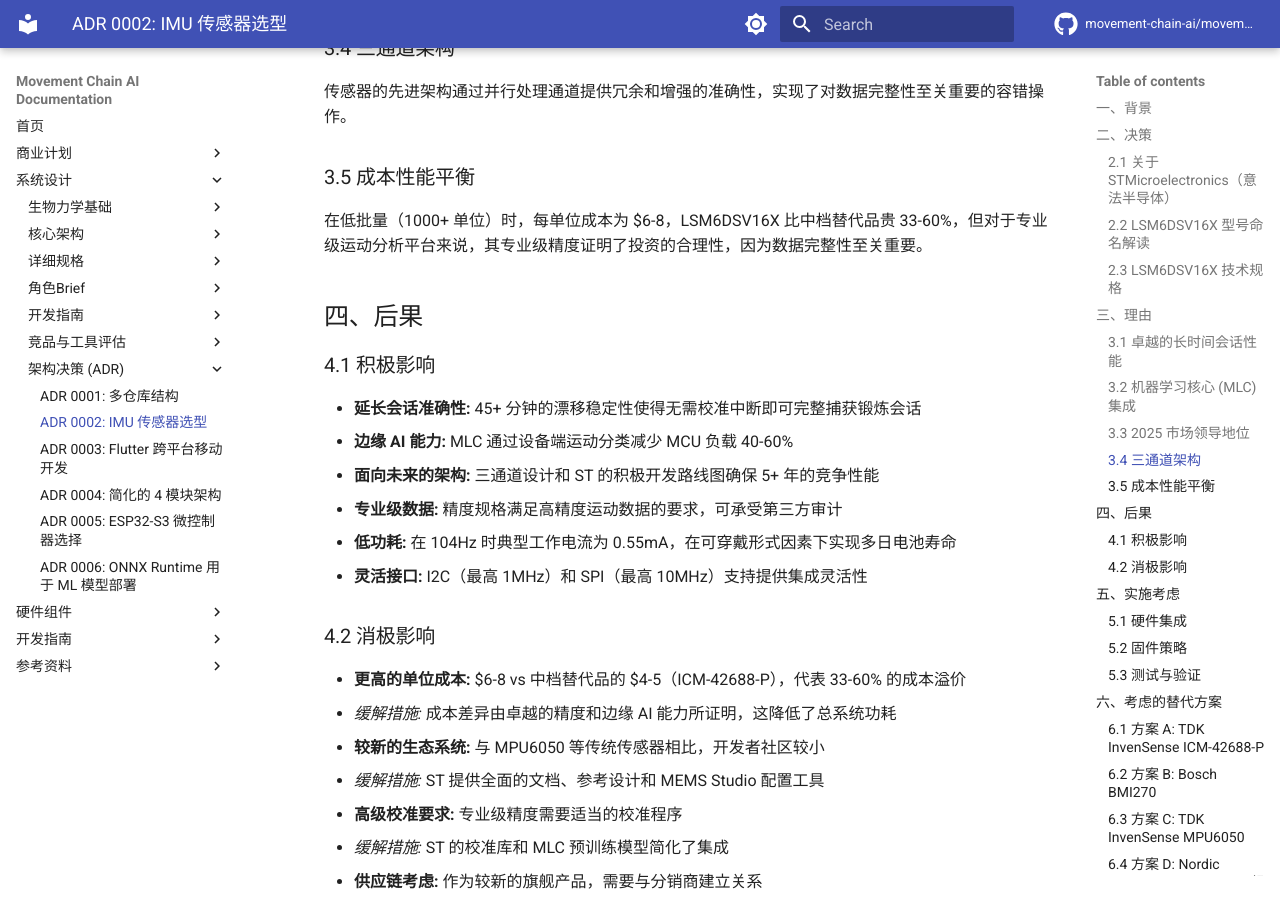
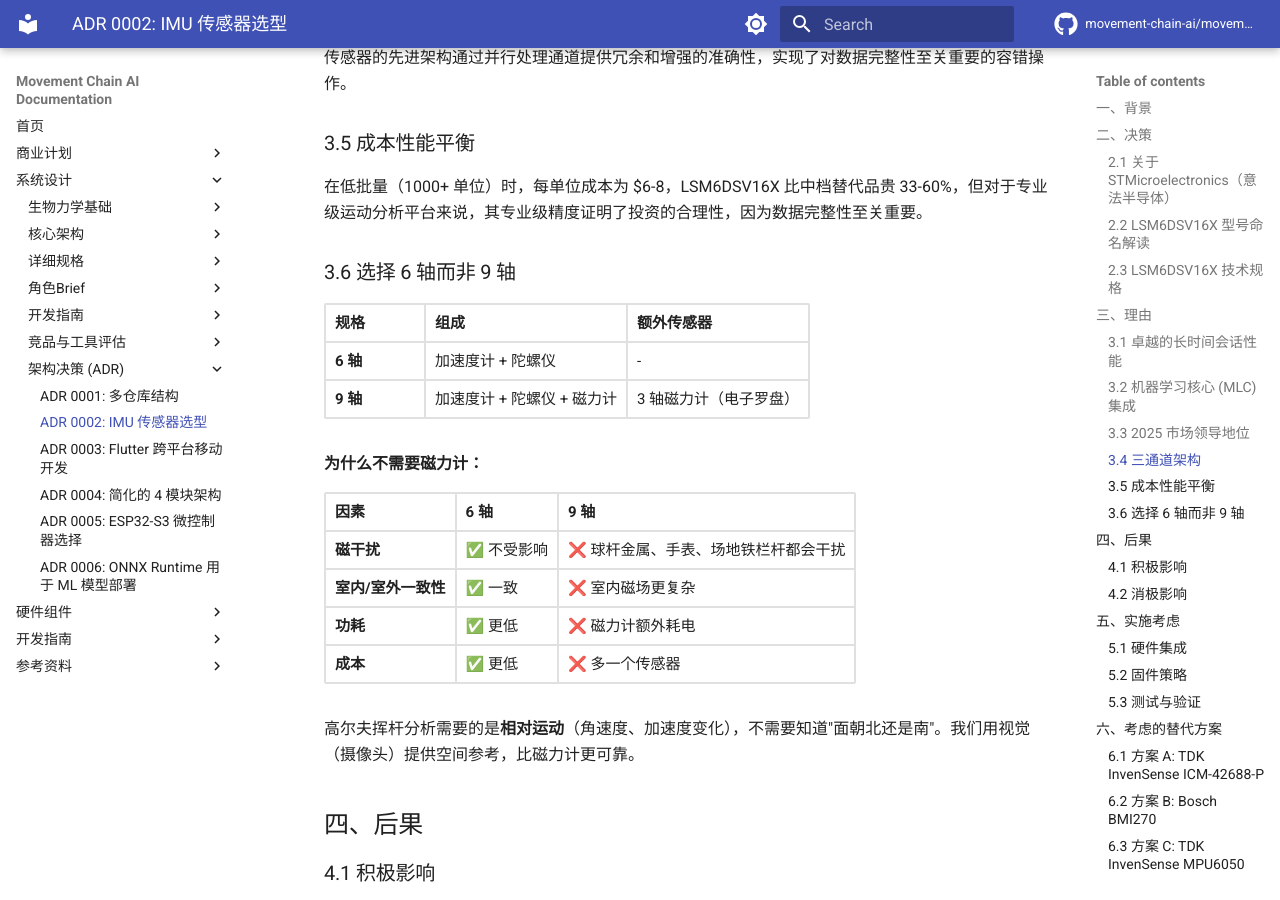
Before and after one commit to movement-chain-ai/movement-chain-docs, an MkDocs documentation site: the page built from docs/zh/design/decisions/0002-lsm6dsv16x-imu.md, in a window 1280 px wide and 900 px high, scrolled down 3223 px. Built offline with MkDocs 1.6.1 and Material for MkDocs 9.7.7, drawn with Linux system fonts in a browser that asks for light colours; comment, search, counter and statistics services are not loaded; the version menu is left out; some of the changed text lies outside the part shown.

Commit message:
docs: 新增软件架构术语表，添加六边形架构文档互链
- 新增 software-glossary.md：六边形架构术语解释
- ADR-0002：添加 6 轴 vs 9 轴选择理由（3.6 节）
- key-decisions-2025-12：添加术语表反向链接
- reference/index.md：新增软件架构术语表入口

🤖 Generated with [Claude Code](https://claude.com/claude-code)

Co-Authored-By: Claude Opus 4.5 <noreply@anthropic.com>

```diff
--- a/docs/zh/design/decisions/0002-lsm6dsv16x-imu.md
+++ b/docs/zh/design/decisions/0002-lsm6dsv16x-imu.md
@@ -101,6 +100,24 @@ LSM6DSV16X 在长时间锻炼会话中展现出卓越的稳定性，漂移重置
 ### 3.5 成本性能平衡
 
 在低批量（1000+ 单位）时，每单位成本为 $6-8，LSM6DSV16X 比中档替代品贵 33-60%，但对于专业级运动分析平台来说，其专业级精度证明了投资的合理性，因为数据完整性至关重要。
+
+### 3.6 选择 6 轴而非 9 轴
+
+| 规格 | 组成 | 额外传感器 |
+|------|------|------------|
+| **6 轴** | 加速度计 + 陀螺仪 | - |
+| **9 轴** | 加速度计 + 陀螺仪 + 磁力计 | 3 轴磁力计（电子罗盘） |
+
+**为什么不需要磁力计：**
+
+| 因素 | 6 轴 | 9 轴 |
+|------|------|------|
+| **磁干扰** | ✅ 不受影响 | ❌ 球杆金属、手表、场地铁栏杆都会干扰 |
+| **室内/室外一致性** | ✅ 一致 | ❌ 室内磁场更复杂 |
+| **功耗** | ✅ 更低 | ❌ 磁力计额外耗电 |
+| **成本** | ✅ 更低 | ❌ 多一个传感器 |
+
+高尔夫挥杆分析需要的是**相对运动**（角速度、加速度变化），不需要知道"面朝北还是南"。我们用视觉（摄像头）提供空间参考，比磁力计更可靠。
 
 ## 四、后果
 
```
Also changed, not shown: other parts of docs/zh/design/decisions/0002-lsm6dsv16x-imu.md (+1 -2 lines), docs/zh/design/architecture/key-decisions-2025-12.md (+2 -0 lines), docs/zh/design/decisions/index.md (+2 -2 lines), docs/zh/reference/index.md (+1 -0 lines), docs/zh/reference/software-glossary.md (added, +110 -0 lines).
